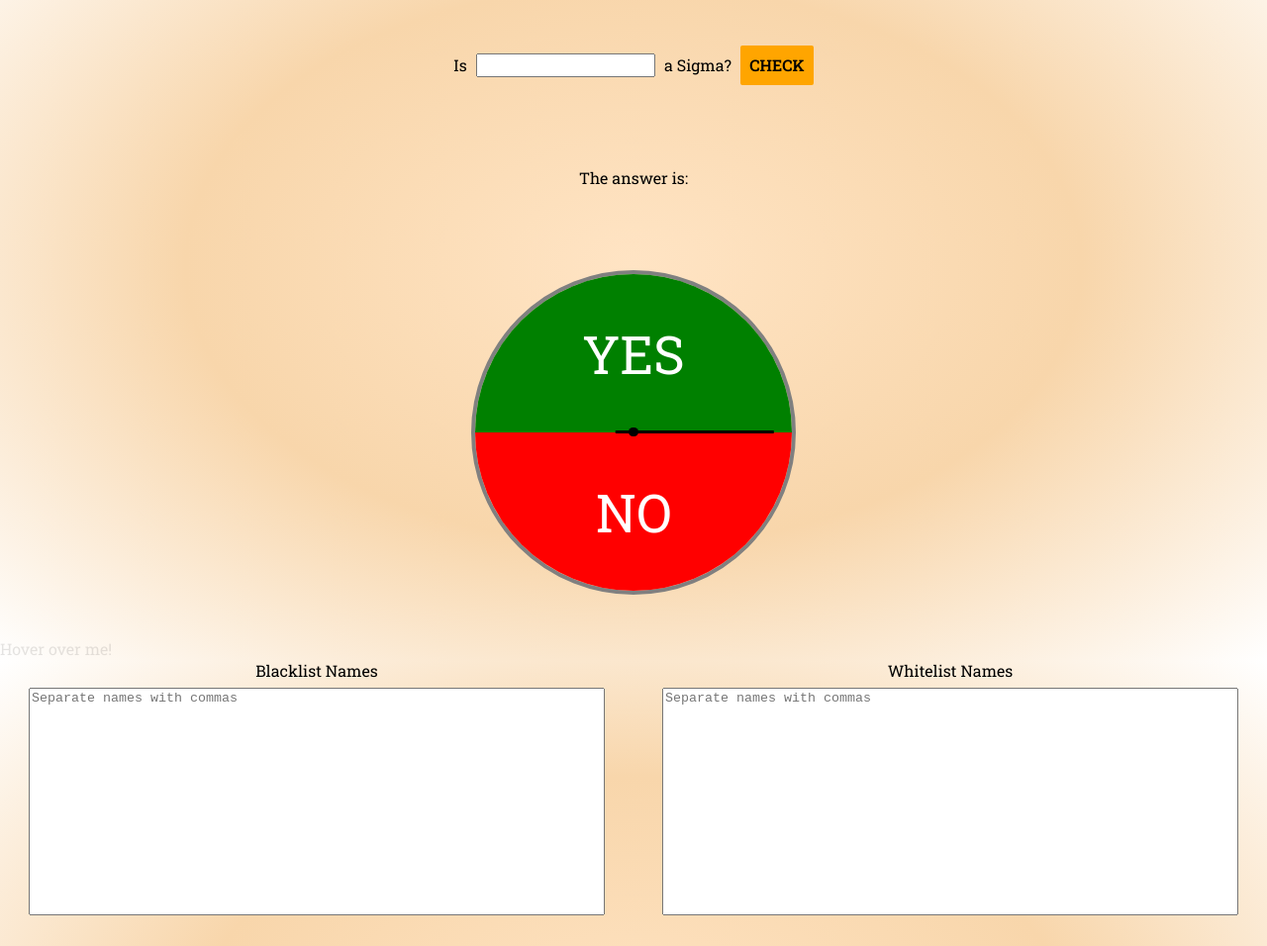
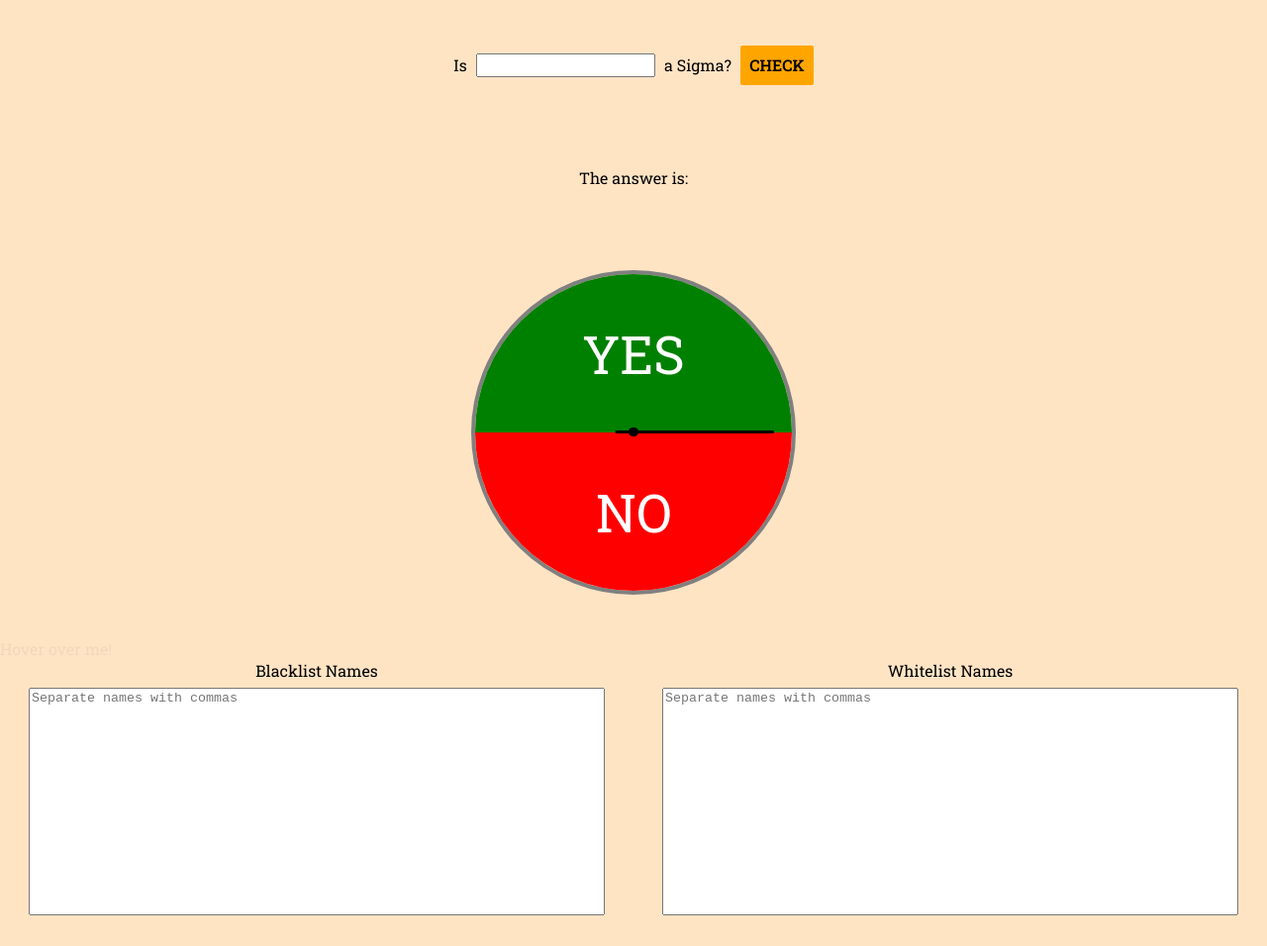
Before and after one commit to clikuki/sigmaDetector, a plain HTML site: page index.html in a window 1280 px wide. Shown: the part 132-1088 px from the top of the page at 99% size. Drawn offline with Linux system fonts and the light colour scheme.

Commit message:
removed bg gradient and hid options more

```diff
--- a/style.css
+++ b/style.css
@@ -1,7 +1,6 @@
 body {
 	position: relative;
 	background-color: bisque;
-	background-image: radial-gradient(#ffe4c4, #f8d6ab, #ffffff);
 	margin: 0;
 	display: flex;
 	flex-direction: column;
@@ -92,7 +91,7 @@ input {
 			content: "Hover over me!";
 			position: absolute;
 			top: 1ch;
-			opacity: 0.1;
+			opacity: 0.05;
 		}
 	}
 }
```
